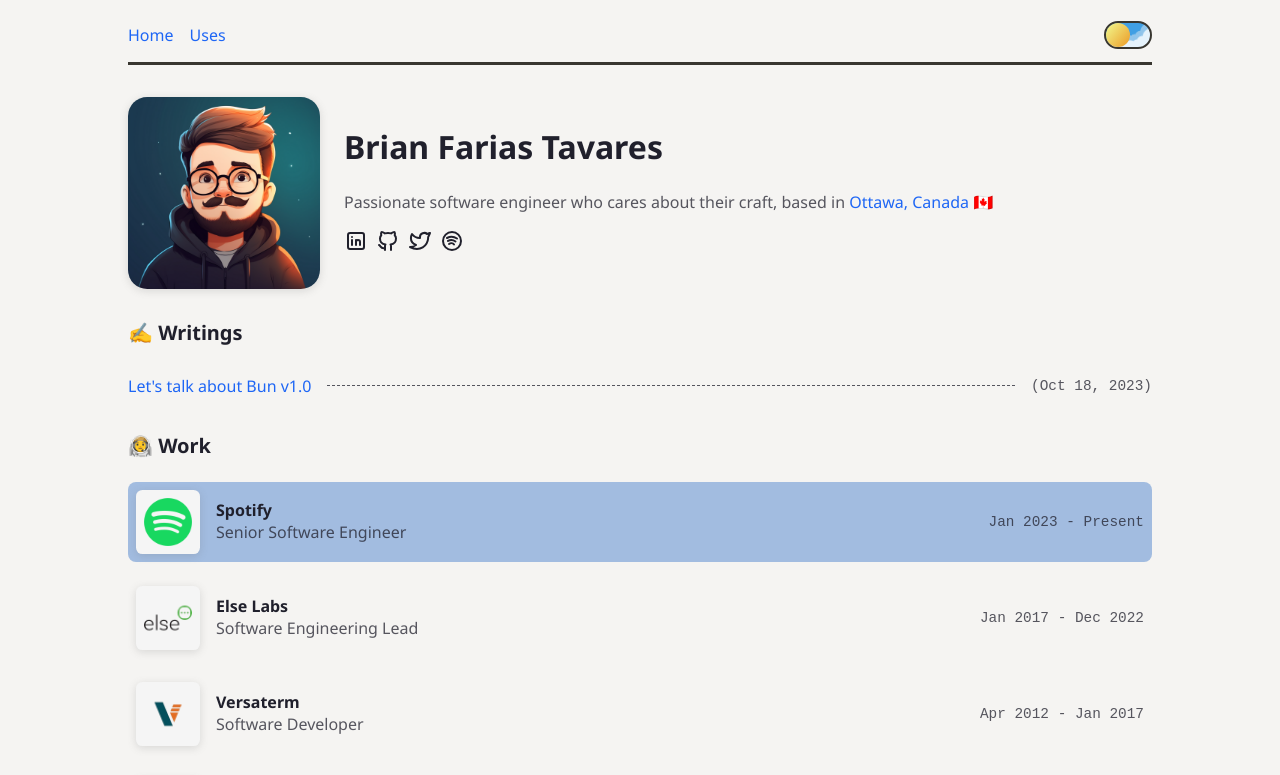
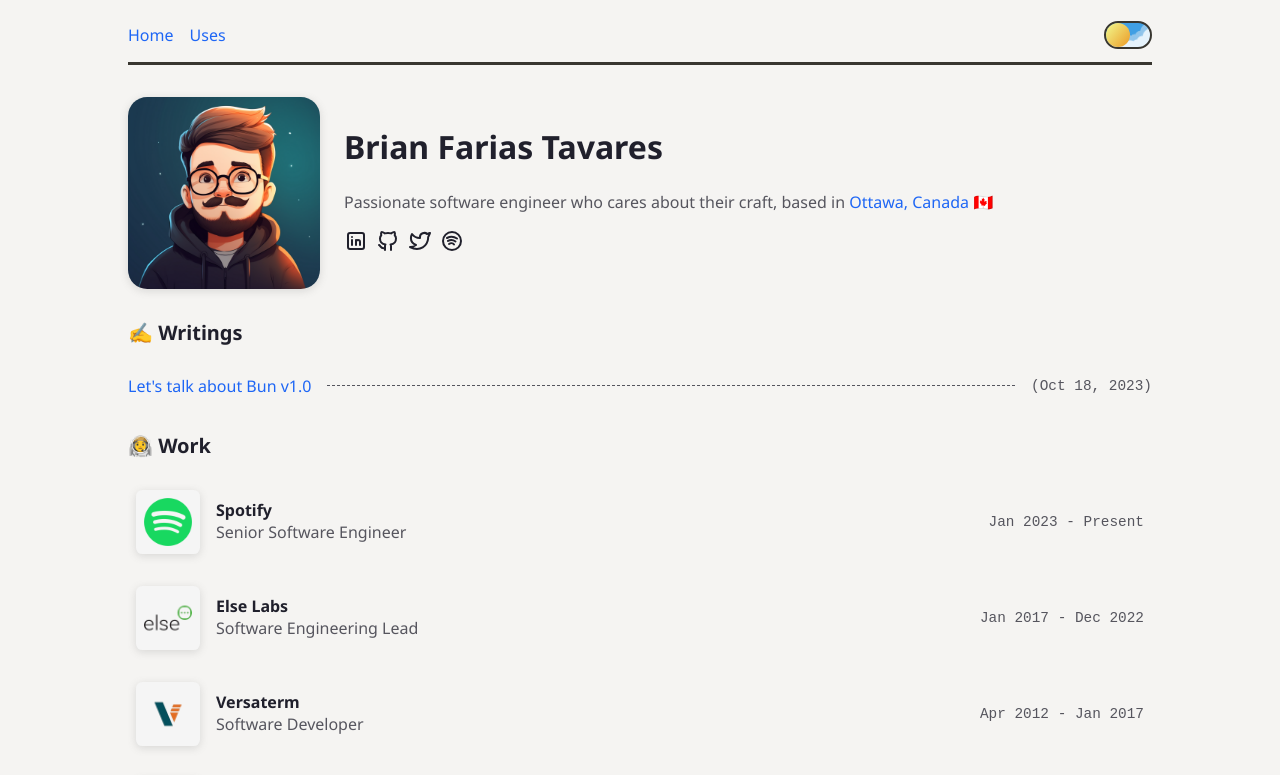
Before and after one commit to btav/btav.dev, an Astro site: page / in a window 1280 px wide. In both pictures the pointer is over the link 640 px from the left and 522 px from the top of the page. Shown: the top 775 px of the page. Built offline with nearby package versions, Linux system fonts and the light colour scheme; Astro itself is replaced by a stand-in of ours.

Commit message:
fix: remove onhover on touch devices

```diff
--- a/src/components/ExperienceLink.astro
+++ b/src/components/ExperienceLink.astro
@@ -32,10 +32,20 @@
       color: var(--text-color);
       padding: 8px;
     }
+
+    /* Default hover style */
     a:hover {
       background-color: var(--accent-color);
       border-radius: 8px;
     }
+
+    /* Remove hover effect for touch devices */
+    @media (hover: none) {
+      a:hover {
+        background-color: transparent;
+      }
+    }
+
     .content {
       display: flex;
       flex-direction: column;
```
